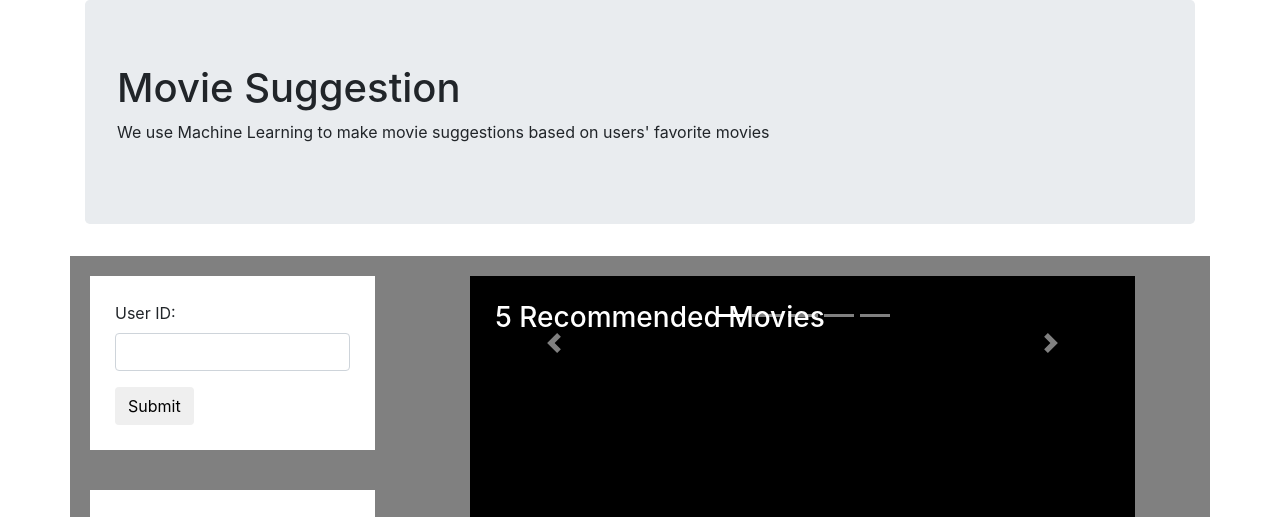
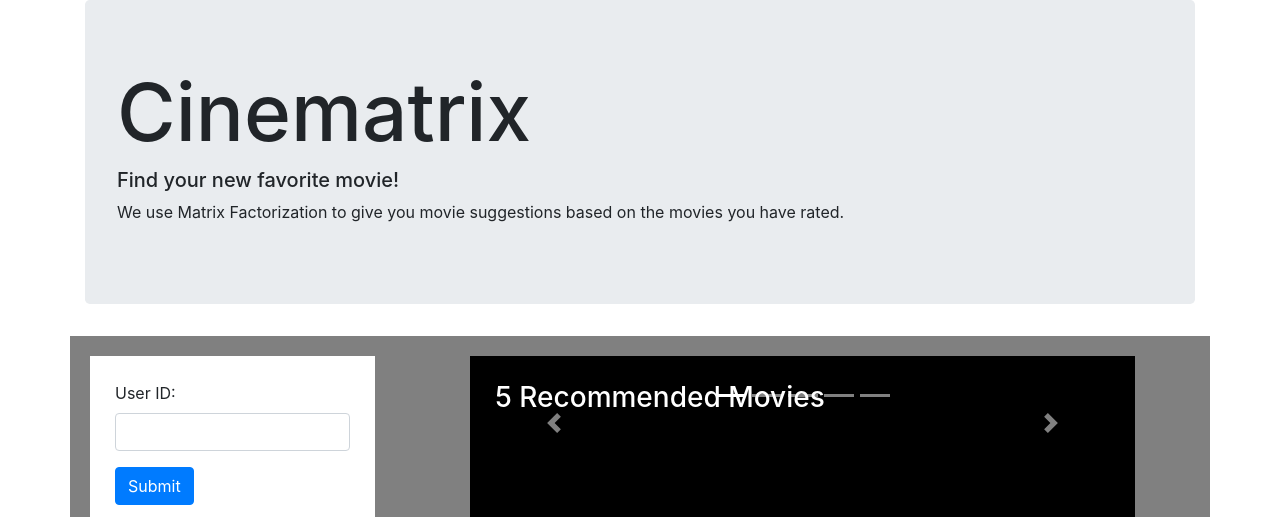
Before and after one commit to mkung8889/movie_app, a Flask app: template movies/templates/index.html in a window 1280 px wide. Shown: the top 517 px of the page. Run offline with Flask 2, Linux system fonts and the light colour scheme; the template is opened without the code that fills it, so the values that code supplies are empty; parts of the project's set-up code (start-up, migrations or seed data) failed here and were passed over; some libraries are stand-ins or nearby versions.

Commit message:
update index.html, added error.html, debug invalid user id error

```diff
--- a/movies/app.py
+++ b/movies/app.py
@@ -4,21 +4,36 @@ from flask import (
     jsonify,
     request,
     redirect)
+from random import *
+import pandas as pd
 import movies.movie_prediction as mp
+
+u_cols = ['user_id', 'age', 'sex', 'occupation', 'zip_code', '#_ratings', 'RMSE']
+users = pd.read_csv('matrix_factorization/user_data.csv').drop("Unnamed: 0",axis=1)
+# print(list(users["user_id"].values))
 
 app = Flask(__name__)
 
 
 @app.route("/", methods=["GET", "POST"])
 def home():
-    if request.method == "POST":
-        user_id = request.form["userId"]
+    # u_cols = ['user_id', 'age', 'sex', 'occupation', 'zip_code', '#_ratings', 'RMSE']
+    # users = pd.read_csv('matrix_factorization/user_data.csv').drop("Unnamed: 0",axis=1)
+    # print(list(users["user_id"].values))
+    if request.method == "GET":
+        user_id = randint(1,948)
         user_data = mp.user_data(user_id)
         user_rec = mp.top5rec(user_id)
         return render_template("index.html", user_data=user_data, user_rec=user_rec)
-    else:
-        return render_template("index.html",user_data =1)
-    return render_template("index.html", user_data =1)
+
+    if request.method == "POST":
+        user_id = request.form["userId"]
+        if user_id in list(users["user_id"].values.astype(str)):
+            user_data = mp.user_data(user_id)
+            user_rec = mp.top5rec(user_id)
+            return render_template("index.html", user_data=user_data, user_rec=user_rec)
+        else:
+            return render_template("error.html")
 
 @app.route("/movies")
 def movies():
--- a/movies/movie_prediction.py
+++ b/movies/movie_prediction.py
@@ -54,7 +54,7 @@ def top5rec(user_id):
         year = movie["release_date"].split("-")[2]
         response = requests.get(url + title + config.api_key +"&y="+year)
         data = response.json()
-        if "Error" not in data.keys():
+        if "Error" not in data.keys() and data["Poster"] != "N/A":
             movie_data.append(data)
     return(movie_data[0:5])
 
--- a/movies/static/css/style.css
+++ b/movies/static/css/style.css
@@ -28,16 +28,19 @@ img {
   opacity: .75;
 }
 
-#main_body {
-  background-color: grey;
+.center {
+  margin-left: auto;
+  margin-right: auto;
 }
-
 
 #header {
   color: white;
 }
 
-.center {
-  margin-left: auto;
-  margin-right: auto;
+#main_body {
+  background-color: grey;
 }
+
+#app_title {
+  font-size: 500%;
+}
--- a/movies/templates/index.html
+++ b/movies/templates/index.html
@@ -4,19 +4,22 @@
     <meta charset="UTF-8">
     <meta name="viewport" content="width=device-width, initial-scale=1.0">
     <meta http-equiv="X-UA-Compatible" content="ie=edge">
-    <title>Movies App</title>
+    <title>Cinematrix</title>
 
-    <!-- Bootstrap -->
-    <!-- <link rel="stylesheet" href="https://maxcdn.bootstrapcdn.com/bootstrap/3.3.7/css/bootstrap.min.css"> -->
+
     <link rel="stylesheet" href="https://maxcdn.bootstrapcdn.com/bootstrap/4.0.0/css/bootstrap.min.css" integrity="sha384-Gn5384xqQ1aoWXA+058RXPxPg6fy4IWvTNh0E263XmFcJlSAwiGgFAW/dAiS6JXm" crossorigin="anonymous">
     <link rel="stylesheet" href="{{ url_for('static', filename='css/style.css') }}">
 </head>
 <body>
     <div class="container">
         <div class="jumbotron">
-          <h1>Movie Suggestion</h1>
-          <p>We use Machine Learning to make movie suggestions based on users' favorite movies</p>
+          <h1 id="app_title">Cinematrix</h1>
+          <h5>Find your new favorite movie!</h5>
+          <p>We use Matrix Factorization to give you movie suggestions based on the movies you have rated.</p>
         </div>
+    </div>
+    <div class="container" id="error">
+
     </div>
     <div class="container" id="main_body">
         <div class="row">
@@ -27,18 +30,13 @@
                         <div class="form-group">
                             <label for="fav-movies">User ID:</label>
                             <input class="form-control" type="text" name ="userId" id="userId">
-                            <!-- <textarea class="form-control" rows="5" id="comment"></textarea> -->
-
                         </div>
-                    <button id="filter-btn" type="submit" class="btn btn-default">Submit</button>
+                    <button id="filter-btn" type="submit" class="btn btn-default btn-primary">Submit</button>
                     </form>
                 </div>
             </div>
             <div class="row">
                 <div class="col-md-12 block">
-                {% if user_data == 1 %}
-                <!-- <h3>User Data:</h3> -->
-                {% else %}
                     <p><b>User ID:</b> {{ user_data.user_id }}</p>
                     <p><b>Age:</b> {{ user_data.age }}</p>
                     <p><b>Sex:</b> {{ user_data.sex }}</p>
@@ -46,7 +44,6 @@
                     <p><b>Zipcode:</b> {{ user_data.zipcode }}</p>
                     <p><b># of Movies Rated:</b> {{ user_data.num_movies_rated }}</p>
                     <p><b>RMSE:</b> {{ user_data.RMSE }}</p>
-                {% endif %}
                 </div>
             </div>
         </div>
@@ -54,9 +51,6 @@
         <div class="col-md-1"></div>
 
         <div class="col-md-7 block1" id="movies">
-            {% if user_data == 1 %}
-            <h3>MOVIE DATA HERE</h3>
-            {% else %}
             <h3 id="header">5 Recommended Movies</h3>
             <div class="container" id="carousel">
                 <div id="carouselExampleIndicators" class="carousel slide" data-ride="carousel">
@@ -108,7 +102,6 @@
                     </a>
                 </div>
             </div>
-            {% endif %}
 
         </div>
         </div>
@@ -116,9 +109,10 @@
     <script src="https://code.jquery.com/jquery-3.2.1.slim.min.js" integrity="sha384-KJ3o2DKtIkvYIK3UENzmM7KCkRr/rE9/Qpg6aAZGJwFDMVNA/GpGFF93hXpG5KkN" crossorigin="anonymous"></script>
     <script src="https://cdnjs.cloudflare.com/ajax/libs/popper.js/1.12.9/umd/popper.min.js" integrity="sha384-ApNbgh9B+Y1QKtv3Rn7W3mgPxhU9K/ScQsAP7hUibX39j7fakFPskvXusvfa0b4Q" crossorigin="anonymous"></script>
     <script src="https://maxcdn.bootstrapcdn.com/bootstrap/4.0.0/js/bootstrap.min.js" integrity="sha384-JZR6Spejh4U02d8jOt6vLEHfe/JQGiRRSQQxSfFWpi1MquVdAyjUar5+76PVCmYl" crossorigin="anonymous"></script>
+
+    <!-- <script src="https://cdnjs.cloudflare.com/ajax/libs/d3/4.11.0/d3.js"></script>
+    <script src="{{ url_for('static', filename='js/app.js') }}"></script> -->
+    <!-- {{ url_for('static', filename='css/style.css') }}" -->
 </body>
-<!-- <script src="https://cdnjs.cloudflare.com/ajax/libs/d3/5.5.0/d3.min.js"></script> -->
 
-
-<!-- <script type="text/javascript" src="./../static/js/app.js"></script> -->
 </html>
```
Also changed, not shown: movies/static/js/app.js (+16 -4 lines), movies/templates/error.html (added, +21 -0 lines), movies/static/images/frown.png (added).
